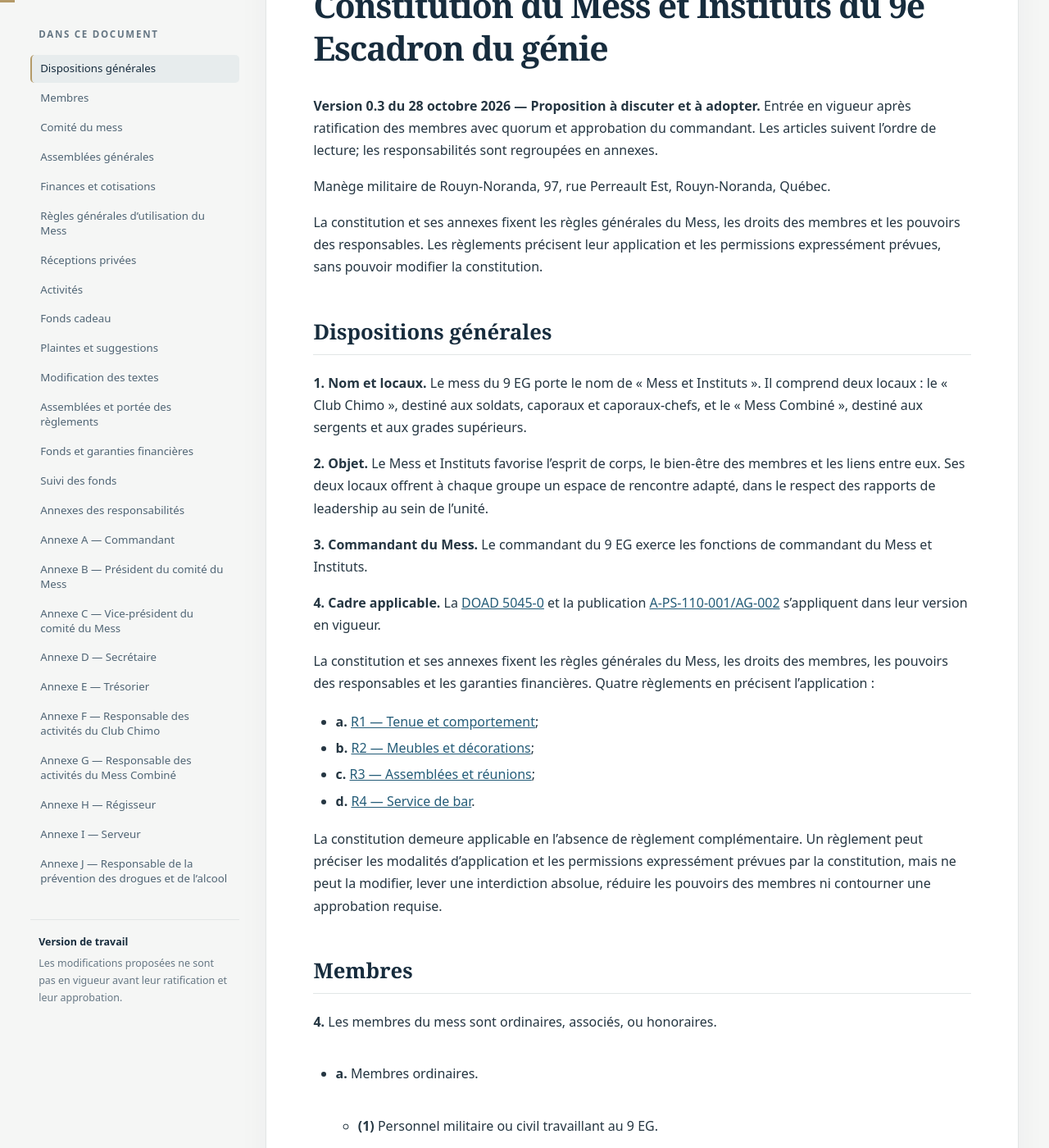
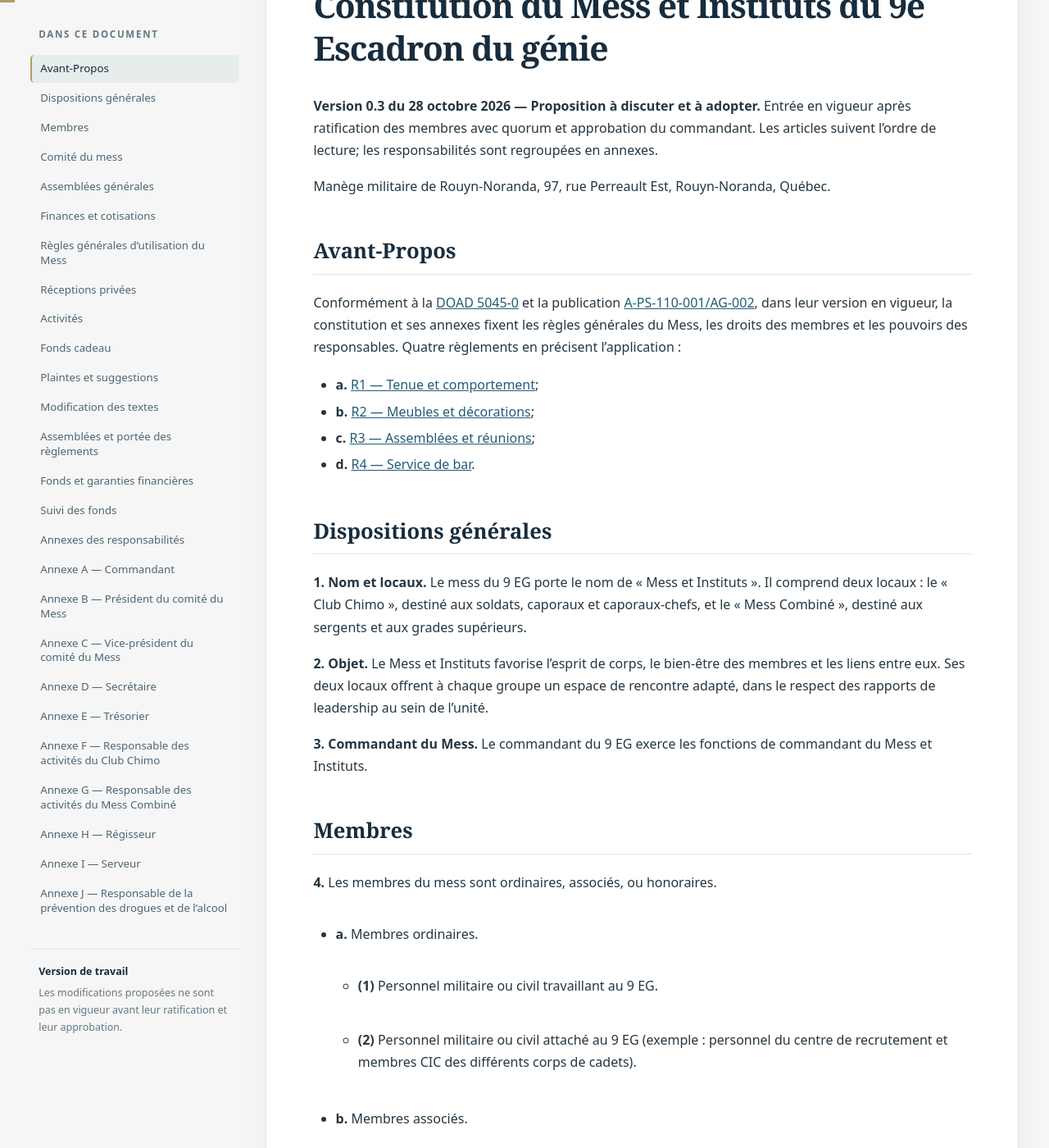
Before and after one commit to shocktubeM81/mess-9eg, a Jekyll site: the page built from versions/2026-10-28-v0.2/constitution-consolidee.md, in a window 1280 px wide and 1400 px high, scrolled down 295 px. Shown: the whole window at 82% size. Built offline with Jekyll 4.4.1, drawn with Linux system fonts in a browser that asks for light colours.

Commit message:
Revise constitution with preface and regulation links
Added a preface section outlining the constitution's rules and regulations, including links to specific regulations. Removed redundant text regarding the constitution's applicability and structure.

```diff
--- a/versions/2026-10-28-v0.2/constitution-consolidee.md
+++ b/versions/2026-10-28-v0.2/constitution-consolidee.md
@@ -9,7 +9,14 @@ title: Constitution du Mess et Instituts du 9e Escadron du génie
 
 Manège militaire de Rouyn-Noranda, 97, rue Perreault Est, Rouyn-Noranda, Québec.
 
-La constitution et ses annexes fixent les règles générales du Mess, les droits des membres et les pouvoirs des responsables. Les règlements précisent leur application et les permissions expressément prévues, sans pouvoir modifier la constitution.
+## Avant-Propos
+
+Conformément à la [DOAD 5045-0](https://www.canada.ca/fr/ministere-defense-nationale/organisation/politiques-normes/directives-ordonnances-administratives-defense/serie-5000/5045/5045-0-programmes-de-soutien-du-personnel-des-forces-canadiennes.html) et la publication [A-PS-110-001/AG-002](https://sbmfc.ca/a-propos/politiques-et-publications/aa-ps-110-soutien-public-aux-programmes-de-bemm), dans leur version en vigueur, la constitution et ses annexes fixent les règles générales du Mess, les droits des membres et les pouvoirs des responsables. Quatre règlements en précisent l’application :
+
+- **a.** [R1 — Tenue et comportement](R1-proposition.md);
+- **b.** [R2 — Meubles et décorations](R2-proposition.md);
+- **c.** [R3 — Assemblées et réunions](R3-proposition.md);
+- **d.** [R4 — Service de bar](R4-proposition.md).
 
 ## Dispositions générales
 
@@ -18,17 +25,6 @@ La constitution et ses annexes fixent les règles générales du Mess, les droit
 <a id="article-2"></a>**2. Objet.** Le Mess et Instituts favorise l’esprit de corps, le bien-être des membres et les liens entre eux. Ses deux locaux offrent à chaque groupe un espace de rencontre adapté, dans le respect des rapports de leadership au sein de l’unité.
 
 <a id="article-3"></a>**3. Commandant du Mess.** Le commandant du 9 EG exerce les fonctions de commandant du Mess et Instituts.
-
-<a id="article-4"></a>**4. Cadre applicable.** La [DOAD 5045-0](https://www.canada.ca/fr/ministere-defense-nationale/organisation/politiques-normes/directives-ordonnances-administratives-defense/serie-5000/5045/5045-0-programmes-de-soutien-du-personnel-des-forces-canadiennes.html) et la publication [A-PS-110-001/AG-002](https://sbmfc.ca/a-propos/politiques-et-publications/aa-ps-110-soutien-public-aux-programmes-de-bemm) s’appliquent dans leur version en vigueur.
-
-La constitution et ses annexes fixent les règles générales du Mess, les droits des membres, les pouvoirs des responsables et les garanties financières. Quatre règlements en précisent l’application :
-
-- **a.** [R1 — Tenue et comportement](R1-proposition.md);
-- **b.** [R2 — Meubles et décorations](R2-proposition.md);
-- **c.** [R3 — Assemblées et réunions](R3-proposition.md);
-- **d.** [R4 — Service de bar](R4-proposition.md).
-
-La constitution demeure applicable en l’absence de règlement complémentaire. Un règlement peut préciser les modalités d’application et les permissions expressément prévues par la constitution, mais ne peut la modifier, lever une interdiction absolue, réduire les pouvoirs des membres ni contourner une approbation requise.
 
 ## Membres
 
```
